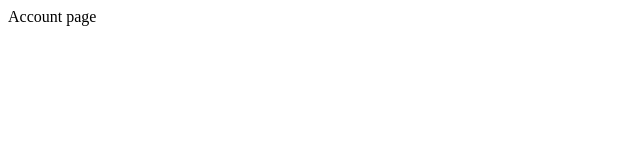
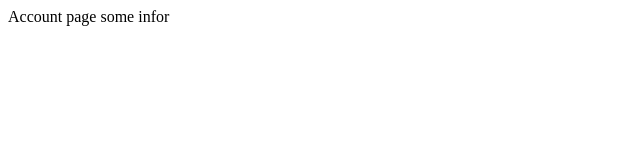
Before and after one commit to demomurali/bankapp, a plain HTML site: page account.html in a window 1280 px wide. Shown: the full height of the page, 0-640 px from the left. Drawn offline with Linux system fonts and the light colour scheme.

Commit message:
account info added

```diff
--- a/account.html
+++ b/account.html
@@ -1,6 +1,7 @@
 <html>
     <body>
         Account page
+        some infor
     </body>
 
 </html>
```
